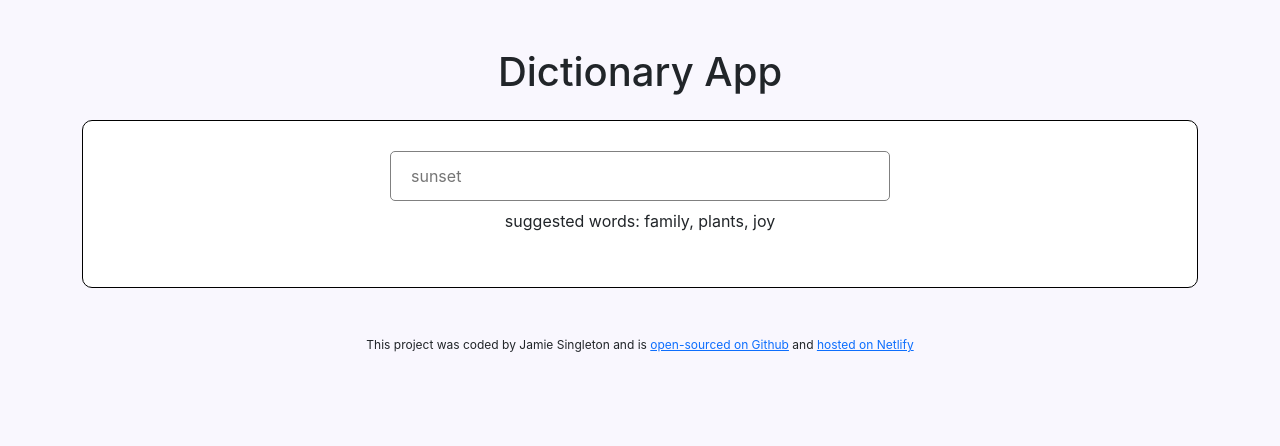
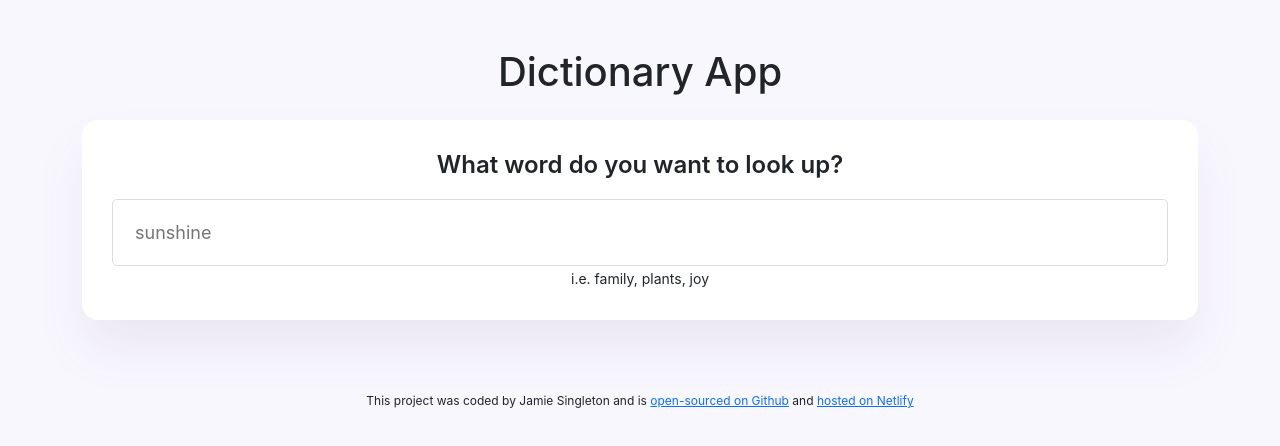
Before and after one commit to JamieS00/dictionary-react, a React (Create React App) app: page / in a window 1280 px wide. Shown: the top 446 px of the page. Built offline with nearby package versions, Linux system fonts and the light colour scheme; no server answers.

Commit message:
working on css

```diff
--- a/src/Definitions.js
+++ b/src/Definitions.js
@@ -11,6 +11,7 @@ const Definitions = (props) => {
       <br />
       <br />
 
+      <section>
         <h3>{props.meaning.partOfSpeech}</h3>
         <div>
           <strong>Definitions: </strong> {props.meaning.definition}
@@ -18,6 +19,7 @@ const Definitions = (props) => {
           <Example ex={props.meaning.example} />
         </div>
         <Synonyms synonyms={props.meaning.synonyms} />
+      </section>
     </div>
   );
 };
--- a/src/Dictionary.css
+++ b/src/Dictionary.css
@@ -1,14 +1,25 @@
-.search-section {
-  background-color: white;
-  border: 1px solid black;
-  border-radius: 10px;
+.Dictionary section {
+  background: white;
   padding: 30px;
+  border-radius: 16px;
+  box-shadow: 0 30px 50px rgba(65, 50, 100, 0.08);
+  /* margin: 20px 0; */
 }
-
-.search-box {
-  padding: 12px 20px;
-  border: 1px solid gray;
+.Dictionary label {
+  font-weight: 600;
+  font-style: normal;
+  font-size: 24px;
+  margin-bottom: 20px;
+  display: block;
+  line-height: 29px;
+}
+.Dictionary input {
+  padding: 22px;
+  line-height: 21px;
+  border: 1px solid #ddd;
+  color: #666;
   border-radius: 5px;
+  font-size: 18px;
   width: 100%;
-  max-width: 500px;
+  /* max-width: 500px; */
 }
--- a/src/Dictionary.js
+++ b/src/Dictionary.js
@@ -44,21 +44,21 @@ const Dictionary = (props) => {
   if (loaded) {
     return (
       <div className="Dictionary">
-        <div className="search-section">
+        <section>
           <form onSubmit={handleSubmit}>
+            <label> What word do you want to look up?</label>
             <input
-              className="search-box"
               type="search"
-              placeholder="sunset"
+              placeholder="sunshine"
               onChange={handleKeyword}
               required
             />
           </form>
-          <div className="hint mt-2">suggested words: family, plants, joy</div>
-          <br />
+          <small className="hint mt-2">i.e. family, plants, joy</small>
+        </section>
+        <br />
 
-          <Results results={wordData} />
-        </div>
+        <Results results={wordData} />
       </div>
     );
   } else {
--- a/src/Results.js
+++ b/src/Results.js
@@ -7,8 +7,10 @@ const Results = (props) => {
   if (props.results) {
     return (
       <div className="Results">
-        <h1>{props.results.word}</h1>
-        <h3>{props.results.phonetic}</h3>
+        <section>
+          <h1>{props.results.word}</h1>
+          <h3>{props.results.phonetic}</h3>
+        </section>
         {props.results.meanings.map((i, index) => {
           return (
             <div key={index}>
```
Lines whose indentation alone changed are shown as unchanged.
